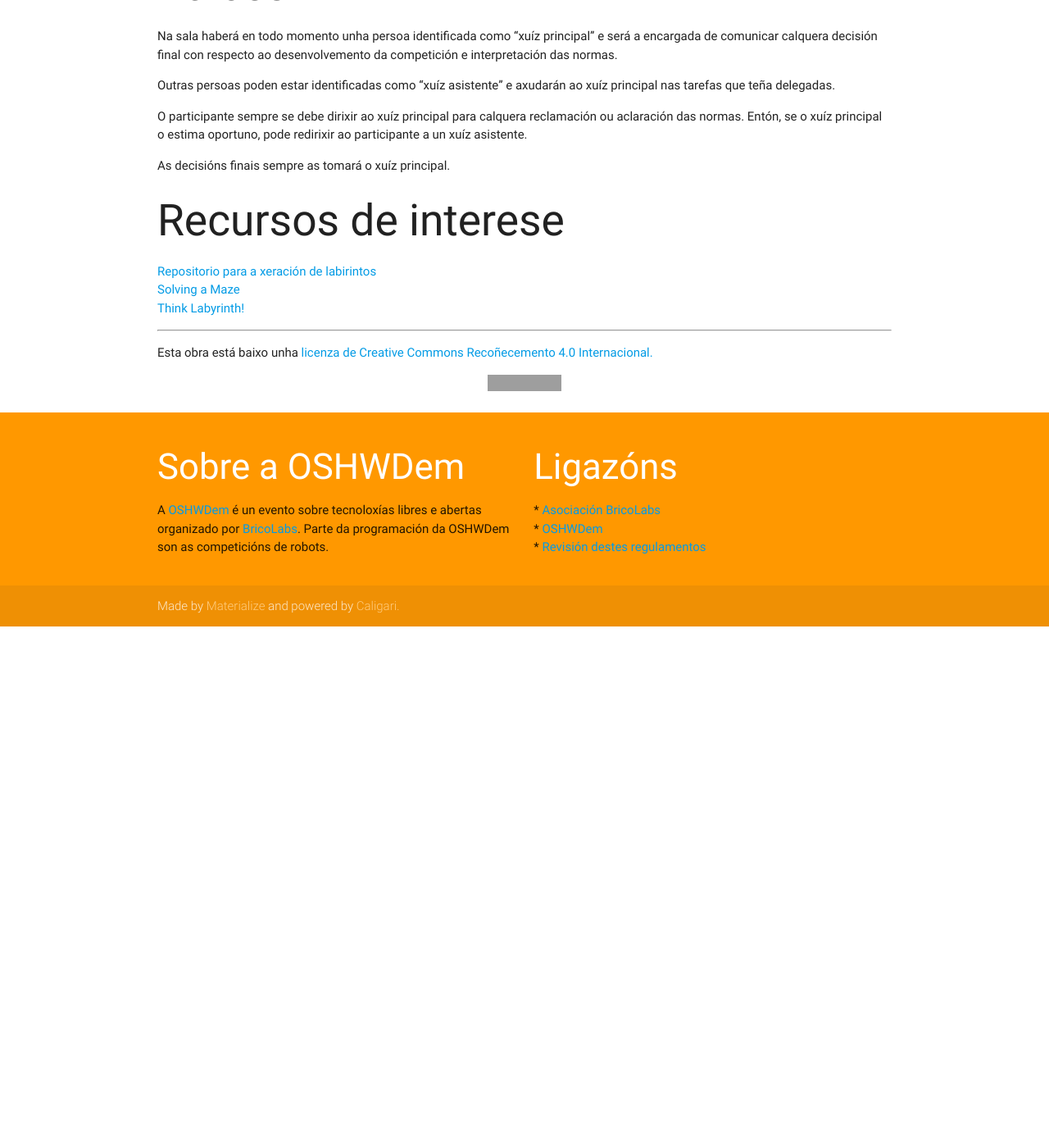
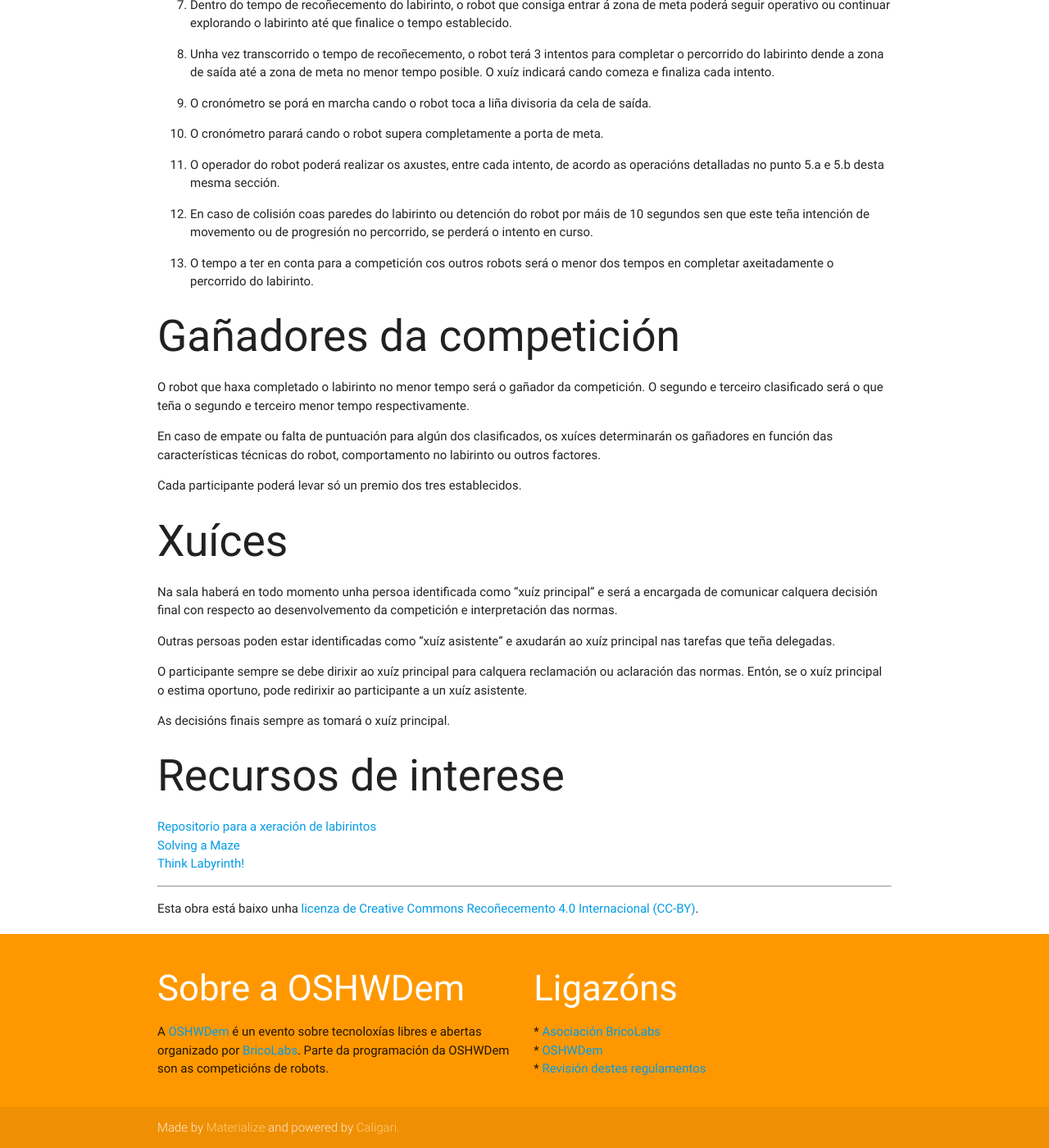
Before and after one commit to brico-labs/Regulamentos, a Jekyll site: the page built from labirinto.md, in a window 1280 px wide and 1400 px high, scrolled down 3064 px. Shown: the whole window at 82% size. Built offline with Jekyll 4.4.1, drawn with Linux system fonts in a browser that asks for light colours; nearby versions of some CDN libraries; before the commit the page ends 3828 px from its top, so only the background shows below that; grey boxes are pictures that could not be loaded.

```diff
--- a/labirinto.md
+++ b/labirinto.md
@@ -183,7 +185,4 @@
 
 ----
 
-Esta obra está baixo unha <a rel="license" href="http://creativecommons.org/licenses/by/4.0/">licenza de Creative Commons Recoñecemento 4.0 Internacional.</a>
-<p align="center">
-<img src="https://i.creativecommons.org/l/by/4.0/88x31.png">
-</p>
+Esta obra está baixo unha [licenza de Creative Commons Recoñecemento 4.0 Internacional (CC-BY)](http://creativecommons.org/licenses/by/4.0/).
```
Also changed, not shown: other parts of labirinto.md (+2 -0 lines).
